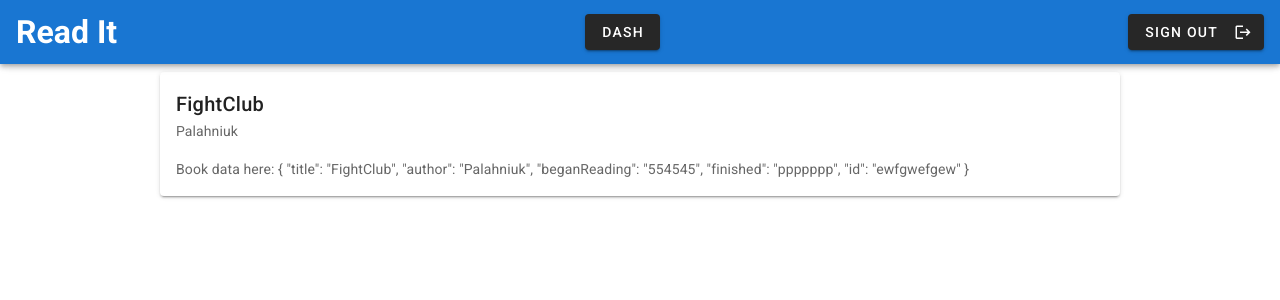
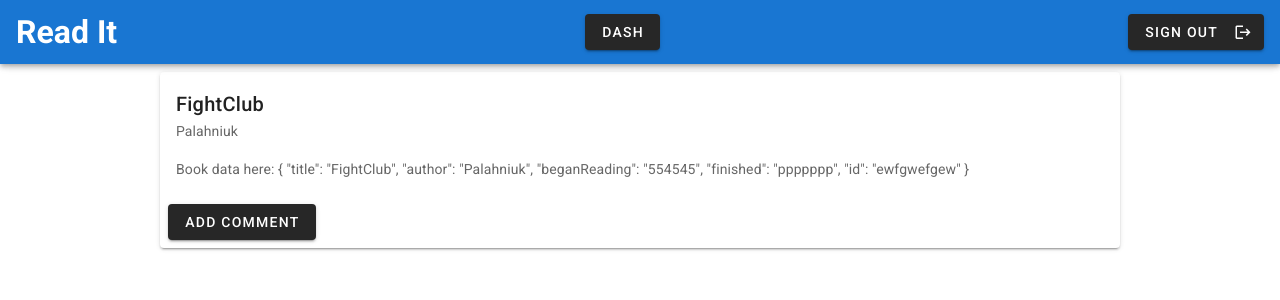
Before and after one commit to Holgermueller/HolgerMuellerWriter, a Vue app: page /singleBook/ewfgwefgew in a window 1280 px wide. Shown: the top 300 px of the page. Built offline with nearby package versions, Linux system fonts and the light colour scheme.

Commit message:
finished scaffold comment dialog

```diff
--- a/src/components/SingleBook.vue
+++ b/src/components/SingleBook.vue
@@ -10,13 +10,23 @@
       </v-card-subtitle>
 
       <v-card-text> Book data here: {{ book }} </v-card-text>
+
+      <v-card-actions>
+        <AddComments />
+      </v-card-actions>
     </v-card>
   </div>
 </template>
 
 <script>
+import AddComments from "./SingleBookComp/AddComments.vue";
+
 export default {
   name: "SingleBookPage",
+
+  components: {
+    AddComments,
+  },
 
   props: ["id"],
 
--- a/src/components/SingleBookComp/AddComments.vue
+++ b/src/components/SingleBookComp/AddComments.vue
@@ -1,9 +1,29 @@
 <template>
-  <div>
-    <v-dialog>
-      <template>
-        <v-btn> </v-btn>
+  <div class="text-center">
+    <v-dialog v-model="dialog" width="500">
+      <template v-slot:activator="{ on, attrs }">
+        <v-btn dark v-on="on" v-bind="attrs">
+          Add Comment
+        </v-btn>
       </template>
+
+      <v-card>
+        <v-card-title>
+          Add a comment about this book
+        </v-card-title>
+
+        <v-card-text>
+          <v-form ref="form">
+            <v-textarea outlined></v-textarea>
+          </v-form>
+        </v-card-text>
+
+        <v-card-actions>
+          <v-btn dark @click="closeDialog">Cancel</v-btn>
+          <v-spacer></v-spacer>
+          <v-btn dark @click.prevent="submitComments">Submit</v-btn>
+        </v-card-actions>
+      </v-card>
     </v-dialog>
   </div>
 </template>
@@ -13,7 +33,21 @@ export default {
   name: "AddCommentDialog",
 
   data() {
-    return {};
+    return {
+      dialog: false,
+    };
+  },
+
+  methods: {
+    closeDialog() {
+      this.dialog = false;
+    },
+
+    clearForm() {
+      this.$refs.form.reset();
+    },
+
+    submitComments() {},
   },
 };
 </script>
```
